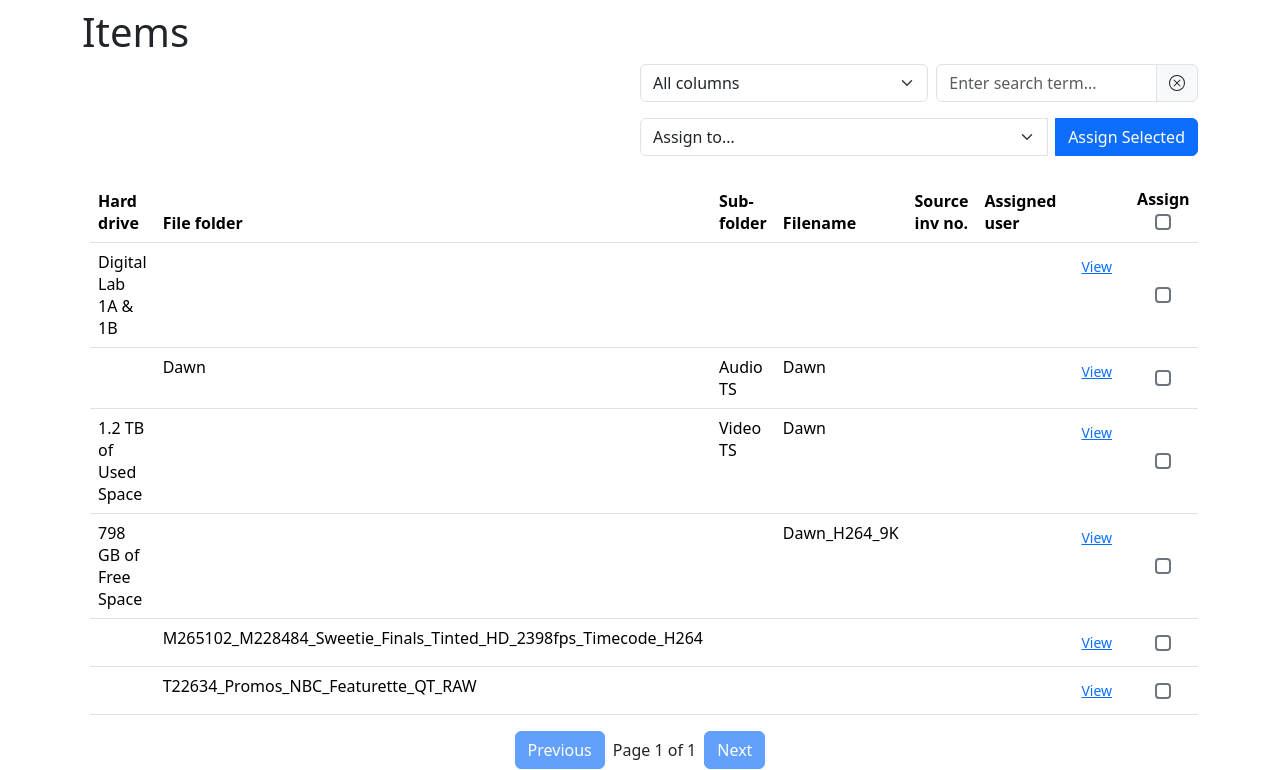
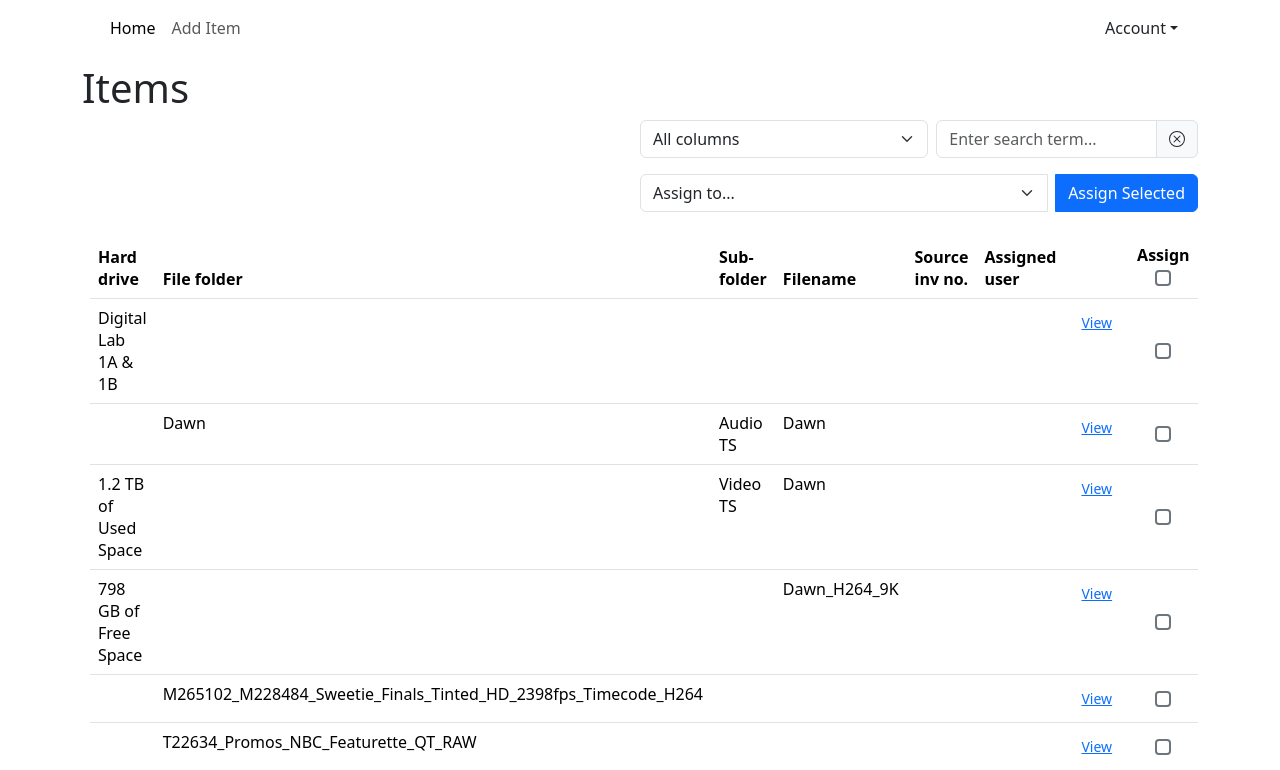
Before and after one commit to UCLALibrary/ftva-lab-data, a Django app: page / in a window 1280 px wide. Shown: the top 770 px of the page. Run offline with Django 5.2, Linux system fonts and the light colour scheme; the visitor is signed in with stand-in values (Sample User, id 1); data comes from the database, SQL or seed files in the repository; parts of the project's set-up code (start-up, migrations or seed data) failed here and were passed over; some libraries are stand-ins or nearby versions.

Commit message:
SYS-1847: Add navbar (#9)

```diff
--- a/ftva_lab_data/templates/base.html
+++ b/ftva_lab_data/templates/base.html
@@ -16,12 +16,14 @@
     <!-- HTMX -->
     <script src="{% static 'js/htmx-v1.9.12.min.js' %}" defer></script>
     <!-- Custom CSS -->
-    <link rel="stylesheet" type="text/css" href="{% static 'css/style.css' %}"/>
+    <link rel="stylesheet" type="text/css" href="{% static 'css/style.css' %}" />
 </head>
 
 <body class="container-md h-100 d-flex flex-column gap-2">
     <header class="flex-shrink-0">
-        <!-- TODO: add navbar -->
+        {% if not request.resolver_match.view_name == 'login' %}
+        {% include 'partials/navbar.html' %}
+        {% endif %}
     </header>
 
     <main class="flex-grow-1">
--- /dev/null
+++ b/ftva_lab_data/templates/partials/navbar.html
@@ -0,0 +1,48 @@
+{% load static %}
+{% load django_bootstrap5 %}
+
+<nav class="navbar navbar-expand-lg p-2">
+    <div class="container-fluid">
+        <button class="navbar-toggler" type="button" data-bs-toggle="collapse" data-bs-target="#navbarSupportedContent">
+            <span class="navbar-toggler-icon"></span>
+        </button>
+
+        <div class="collapse navbar-collapse" id="navbarSupportedContent">
+            <ul class="navbar-nav me-auto mb-2 mb-lg-0">
+                <li class="nav-item">
+                    <a class="nav-link active" href="{% url 'search_results' %}">Home</a>
+                </li>
+
+                {% if perms.ftva_lab_data.change_sheetimport %}
+                <li class="nav-item">
+                    <a class="nav-link" href="{% url 'add_item' %}">Add Item</a>
+                </li>
+                {% endif %}
+            </ul>
+
+            <div class="nav-item dropdown">
+                <a class="nav-link dropdown-toggle" data-bs-toggle="dropdown" role="button">Account</a>
+
+                <ul class="dropdown-menu dropdown-menu-md-end">
+                    {% if user.is_staff %}
+                    <li>
+                        <a class="dropdown-item" href="/admin/">Admin Console</a>
+                    </li>
+                    {% endif %}
+                    <li>
+                        <a class="dropdown-item" href="{% url 'password_change' %}">Change Password</a>
+                    </li>
+                    <li>
+                        <hr class="dropdown-divider">
+                    </li>
+                    <li>
+                        <form class="d-inline" method="post" action="{% url 'logout' %}">
+                            {% csrf_token %}
+                            <button type="submit" class="btn btn-default dropdown-item">Logout</button>
+                        </form>
+                    </li>
+                </ul>
+            </div>
+        </div>
+    </div>
+</nav>
```
